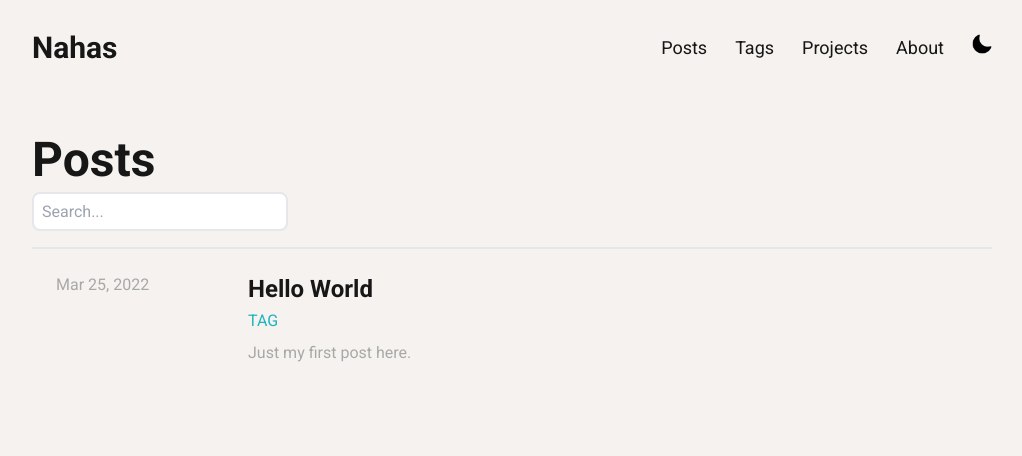
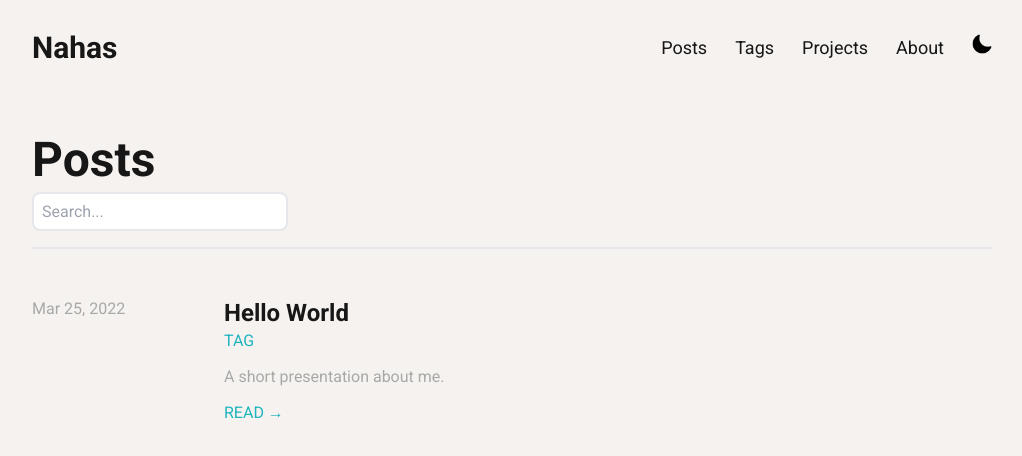
Before and after one commit to murillo-nahas/blog, an Angular app: page /blog in a window 1280 px wide. Shown: the top 456 px of the page, without its empty margins (128-1150 px from the left). Built offline with nearby package versions, Linux system fonts and the light colour scheme.

Commit message:
feat: post

```diff
--- a/src/app/pages/home/home.component.html
+++ b/src/app/pages/home/home.component.html
@@ -6,14 +6,15 @@
       What I've been talking about
     </p>
   </section>
-  <div class="w-9/12 flex mt-4">
-    <div class="w-1/5 h-36 p-6">
+  <div class="w-9/12 flex mt-12">
+    <div class="w-1/5 h-36">
       <p style="color: var(--text-gray)">Mar 25, 2022</p>
     </div>
-    <div class="w-4/5 h-36 p-6">
+    <div class="w-4/5 h-36">
       <p class="text-2xl font-bold cursor-pointer" routerLink="hello-world">Hello World</p>
-      <p class="mt-1 cursor-pointer" style="color: var(--text-anchor)">TAG</p>
-      <p class="mt-2"style="color: var(--text-gray)">Just my first post here.</p>
+      <p class="cursor-pointer" style="color: var(--text-anchor)">TAG</p>
+      <p class="mt-3" style="color: var(--text-gray)">A short presentation about me.</p>
+      <p class="mt-3 cursor-pointer" style="color: var(--text-anchor)" routerLink="hello-world">READ →</p>
     </div>
   </div>
 </main>
--- a/src/app/pages/posts/blog/blog.component.html
+++ b/src/app/pages/posts/blog/blog.component.html
@@ -14,8 +14,6 @@
     </div>
   </nav>
 </header>
-
-
 <main class="w-full flex flex-col items-center justify-center">
   <section class="w-9/12 h-32 flex flex-col items-start">
     <p class="text-5xl font-bold mt-12">Posts</p>
@@ -23,15 +21,15 @@
     <div class="w-full border-b-2 mt-4"></div>
 
     <div class="w-full flex">
-      <div class="w-1/5 h-36 p-6">
+      <div class="w-1/5 h-36 mt-12">
         <p style="color: var(--text-gray)">Mar 25, 2022</p>
       </div>
-      <div class="w-4/5 h-36 p-6">
+      <div class="w-4/5 h-36 mt-12">
         <p class="text-2xl font-bold cursor-pointer" routerLink="hello-world">Hello World</p>
-        <p class="mt-1 cursor-pointer" style="color: var(--text-anchor)">TAG</p>
-        <p class="mt-2"style="color: var(--text-gray)">Just my first post here.</p>
+        <p class="cursor-pointer" style="color: var(--text-anchor)">TAG</p>
+        <p class="mt-3" style="color: var(--text-gray)">A short presentation about me.</p>
+        <p class="mt-3 cursor-pointer" style="color: var(--text-anchor)" routerLink="hello-world">READ →</p>
       </div>
     </div>
   </section>
-
 </main>
--- a/src/app/pages/posts/hello-world/hello-world.component.html
+++ b/src/app/pages/posts/hello-world/hello-world.component.html
@@ -1 +1,23 @@
-<p>hello-world works!</p>
+<header class="w-full flex items-center justify-center mt-2">
+    <nav class="w-9/12 h-20 flex items-center justify-between">
+      <p class="text-3xl font-semibold cursor-pointer" routerLink="/">Nahas</p>
+      <div class="flex">
+        <a routerLink="/blog" class="mr-7 text-lg">Posts</a>
+        <a routerLink="/tags" class="mr-7 text-lg">Tags</a>
+        <a routerLink="/projects" class="mr-7 text-lg">Projects</a>
+        <a routerLink="/about" class="mr-7 text-lg">About</a>
+        <img
+          src="/assets/images/night-mode.png"
+          alt="Light Mode Icon"
+          class="w-5 h-5 cursor-pointer"
+        />
+      </div>
+    </nav>
+</header>
+<main class="w-full flex flex-col items-center justify-center">
+    <section class="w-9/12 h-32 flex flex-col items-center">
+      <p class="text-5xl font-bold mt-12">Hello World</p>
+      <p class="mt-4">Mar 25, 2022</p>
+      <div class="w-full border-b-2 mt-4"></div>
+    </section>
+  </main>
```
